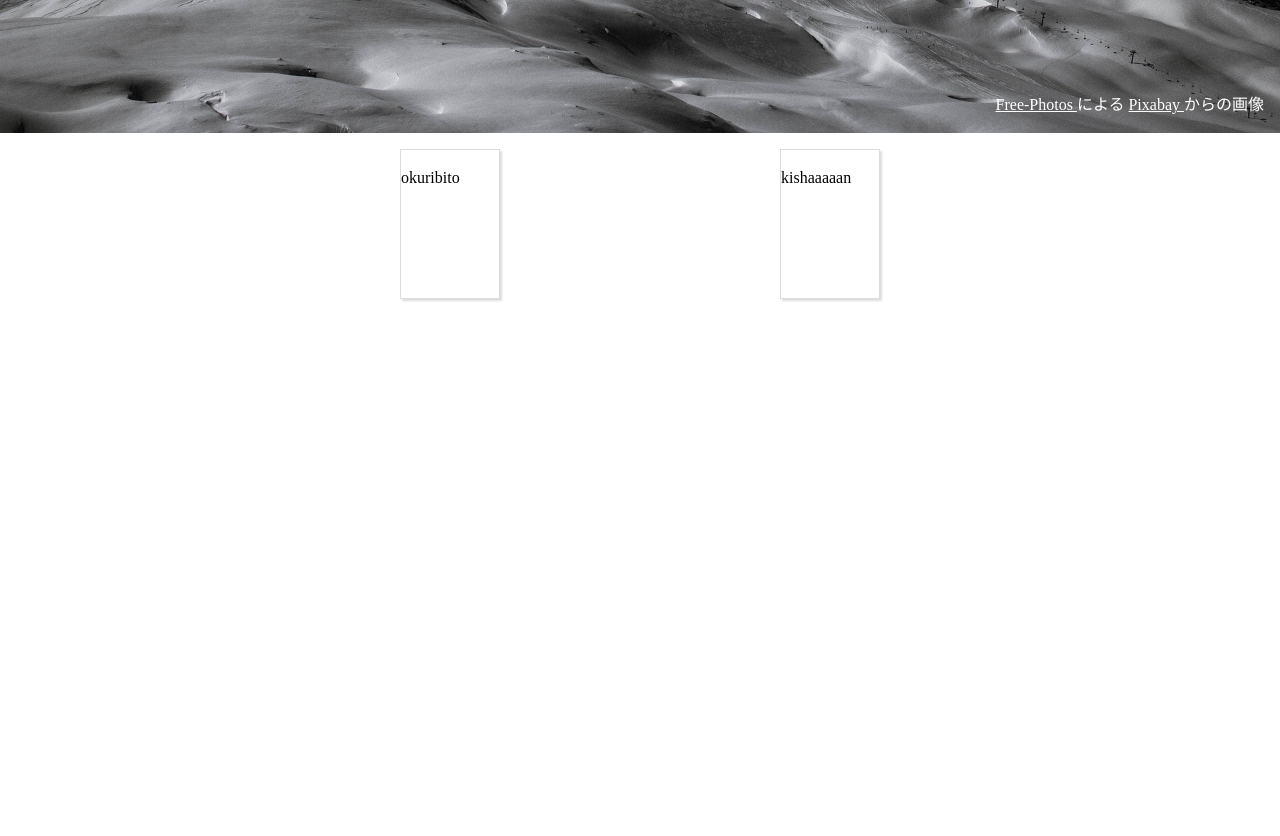
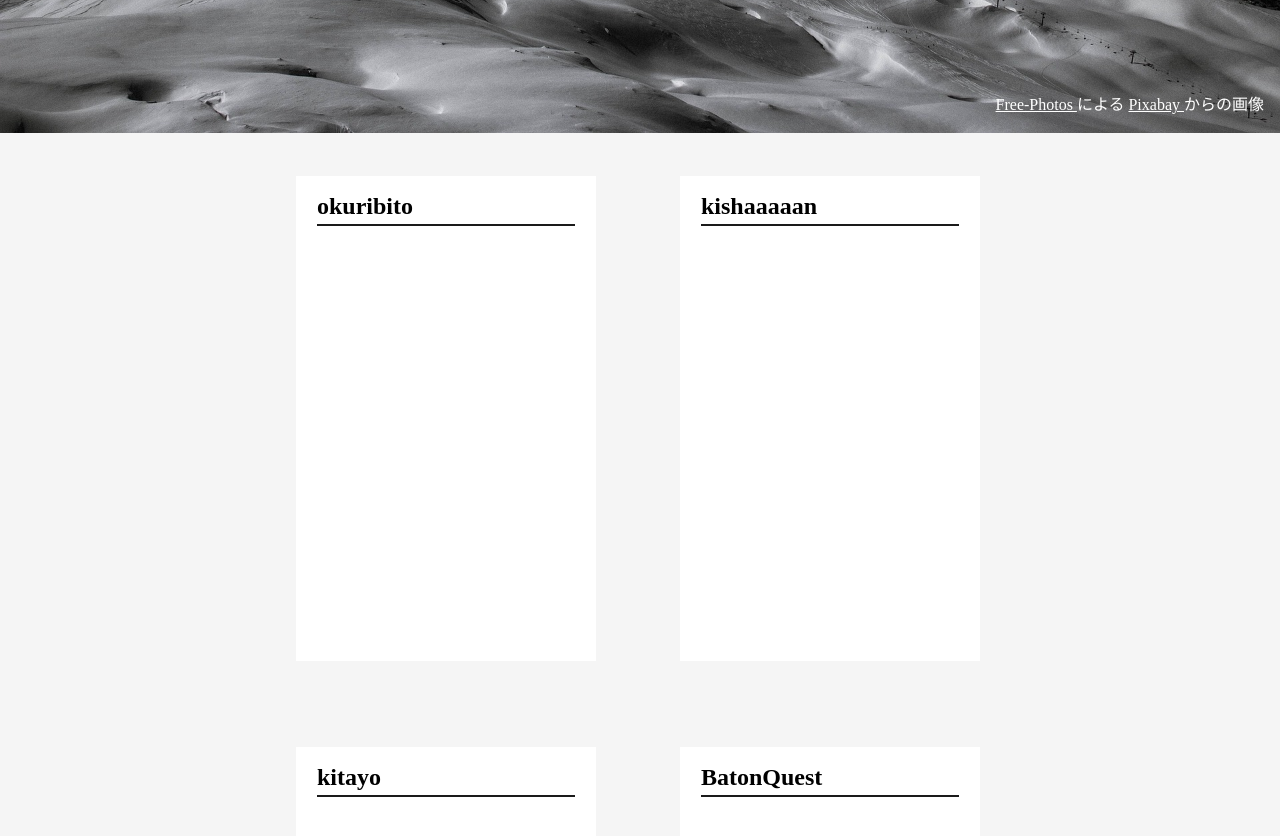
Before and after one commit to flower81/flower81-pages, a plain HTML site: page index.html in a window 1280 px wide. Shown: the part 720-1556 px from the top of the page. Drawn offline with Linux system fonts and the light colour scheme.

Commit message:
contentsを追加、色つけ、配置

```diff
--- a/css/style.css
+++ b/css/style.css
@@ -3,6 +3,7 @@
 body {
   width: auto;
   height: 3000px;
+  background-color: #f5f5f5;
 }
 header {
   position: fixed;
@@ -15,6 +16,7 @@ header {
 
 header h1 {
   color: #ffffff;
+  font-size: 2em;
   margin: 0;
   padding: 16px;
 }
@@ -66,6 +68,7 @@ img {
 }
 .link-pixabay {
   color: #ffffff;
+  font-size: 1em;
   z-index: 2;
   position: absolute;
   bottom: 0px;
@@ -75,26 +78,41 @@ img {
 
 .link-pixabay a {
   color: #ffffff;
+  font-size: 1em;
 }
 
 .product-area {
+  width: 768px;
+  height: auto;
   margin: 0;
   padding: 0;
   position: relative;
+  left: 50%;
+  transform: translateX(-50%);
 }
 .product-contents {
-  width: 100px;
-  height: 150px;
+  width: 300px;
+  height: 485px;
+  background-color: #ffffff;
   display: inline-block;
-  position: absolute;
-  margin: 16px;
-  border: solid 1px #dcdcdc;
-  box-shadow: 2px 2px 2px #dcdcdc;
+  margin: 43px 40px;
 }
 
-.contents-left {
-  left: 30%;
+.product-contents p {
+  font-size: 1.5em;
+  font-weight: bold;
+  margin: 12px 21px;
+  padding: 0;
+  border-bottom: solid 2px #1a1a1a;
 }
-.contents-right {
-  right: 30%;
+
+.product-contents img {
+  width: 200px;
+  margin: 26px 50px;
+  padding: 0;
+  display: block;
+
 }
+.product-contents:hover {
+    box-shadow: 0px 0px 5px #c0c0c0;
+}
--- a/index.html
+++ b/index.html
@@ -26,13 +26,21 @@
       </div>
     </section>
 
-    <section >
+    <section>
       <div class="product-area">
-        <div class="product-contents contents-left">
+        <div class="product-contents">
           <p>okuribito</p>
+          <!--img src="./img/okuribito.png" alt="okuribito.png"-->
+
         </div>
-        <div class="product-contents contents-right">
+        <div class="product-contents">
           <p>kishaaaaan</p>
+        </div>
+        <div class="product-contents">
+          <p>kitayo</p>
+        </div>
+        <div class="product-contents">
+          <p>BatonQuest</p>
         </div>
       </div>
     </section>
```
Also changed, not shown: img/okuribito.png (added), 1 other file.
